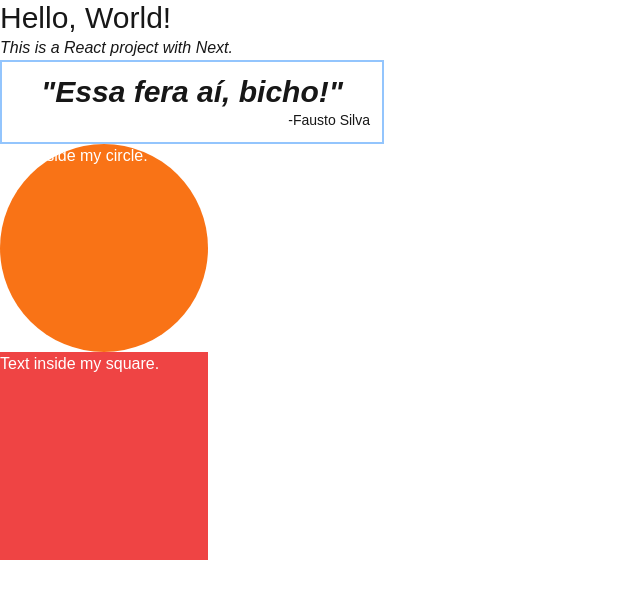
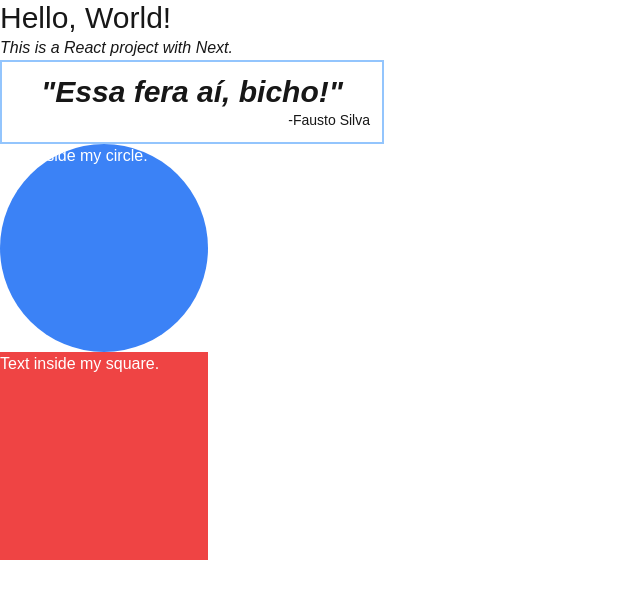
Before and after one commit to arthurfsvieira/react-first-project, a Next.js app: page / in a window 1280 px wide. Shown: the top 598 px of the page, without its empty margins (0-640 px from the left). Built offline with nearby package versions, Linux system fonts and the light colour scheme.

Commit message:
Update Geometrics.tsx

```diff
--- a/src/components/Geometrics.tsx
+++ b/src/components/Geometrics.tsx
@@ -8,7 +8,7 @@ function Square () {
 
 export const Circle = () => {
     return (
-        <div className="w-52 h-52 bg-orange-500 text-white rounded-full">
+        <div className="w-52 h-52 bg-blue-500 text-white rounded-full">
             Text inside my circle.
         </div>
     );
```
